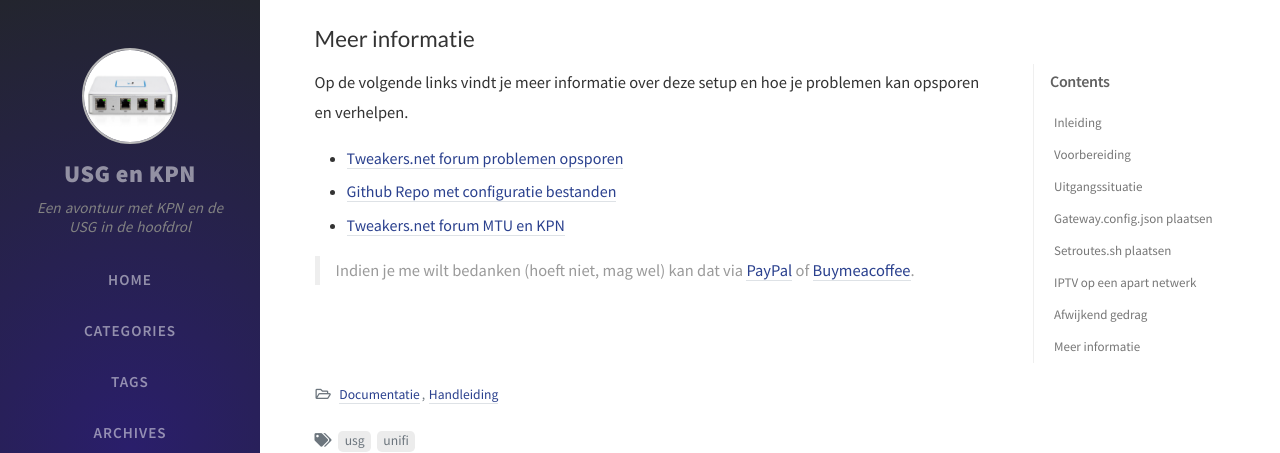
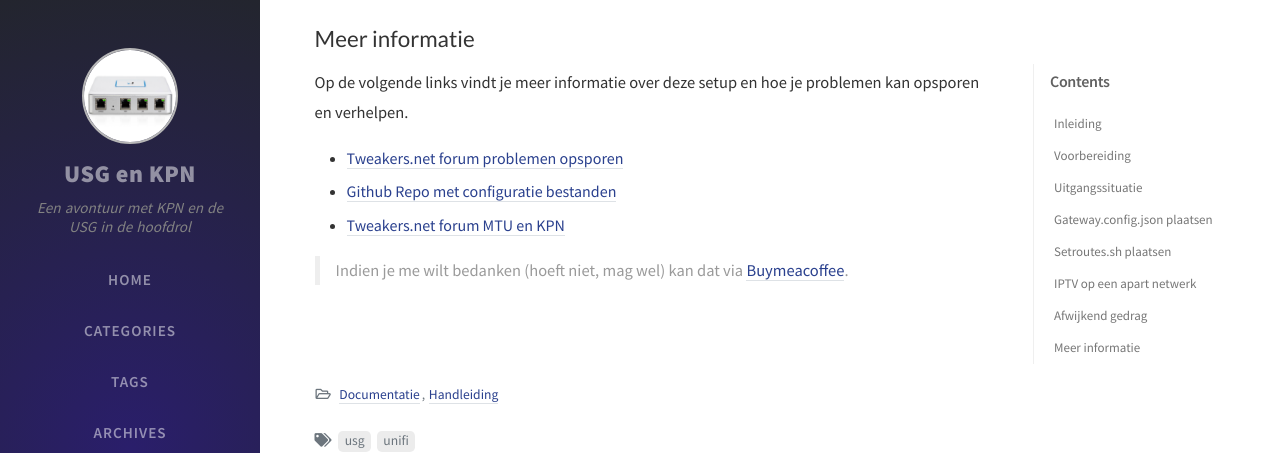
Before and after one commit to coolhva/usg-kpn-ftth, a Jekyll site: the page built from _posts/2019-12-31-unifi-security-gateway-kpn-ftth-iptv-ipv6.md, in a window 1280 px wide and 900 px high, scrolled down 6625 px. Shown: the top 453 px of the window. Built offline with Jekyll 4.4.1, drawn with Linux system fonts in a browser that asks for light colours; nearby versions of some CDN libraries; comment, search, counter and statistics services are not loaded.

Commit message:
_posts/2019-12-31-unifi-security-gateway-kpn-ftth-iptv-ipv6.md updated from https://stackedit.io/

```diff
--- a/_posts/2019-12-31-unifi-security-gateway-kpn-ftth-iptv-ipv6.md
+++ b/_posts/2019-12-31-unifi-security-gateway-kpn-ftth-iptv-ipv6.md
@@ -165,4 +165,7 @@ Op de volgende links vindt je meer informatie over deze setup en hoe je probleme
 * [Github Repo met configuratie bestanden](https://github.com/coolhva/usg-kpn-ftth)
 * [Tweakers.net forum MTU en KPN](https://gathering.tweakers.net/forum/list_message/57023231#57023231)
 
-> Indien je me wilt bedanken (hoeft niet, mag wel) kan dat via [PayPal](https://paypal.me/pools/c/8vCgADkvDk) of [Buymeacoffee](https://www.buymeacoffee.com/coolhva).
+> Indien je me wilt bedanken (hoeft niet, mag wel) kan dat via [Buymeacoffee](https://www.buymeacoffee.com/coolhva).
+<!--stackedit_data:
+eyJoaXN0b3J5IjpbLTg1NTMyOTU5NV19
+-->
```
